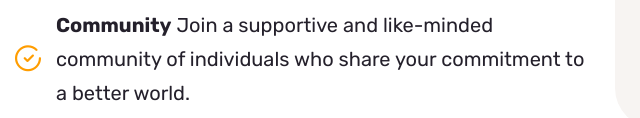
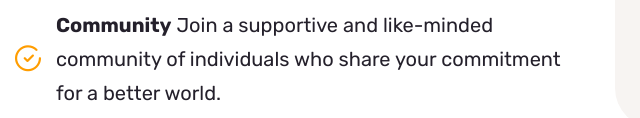
Before and after one commit to EnockOMONDI/kfg, a plain HTML site: page become-volunteer.html in a window 1280 px wide. Shown: the part 796-914 px from the top of the page, 40-680 px from the left. Drawn offline with Linux system fonts and the light colour scheme; files whose address does not match are found by name.

Commit message:
new layout

```diff
--- a/become-volunteer.html
+++ b/become-volunteer.html
@@ -217,7 +217,7 @@
                                             <span class="icon-confirmation"></span>
                                         </div>
                                         <div class="become-volunteer__requirements-text">
-                                            <p> <b>Community</b> Join a supportive and like-minded community of individuals who share your commitment to a better world.</p>
+                                            <p> <b>Community</b> Join a supportive and like-minded community of individuals who share your commitment for a better world.</p>
                                         </div>
 
                                     </li>
```
